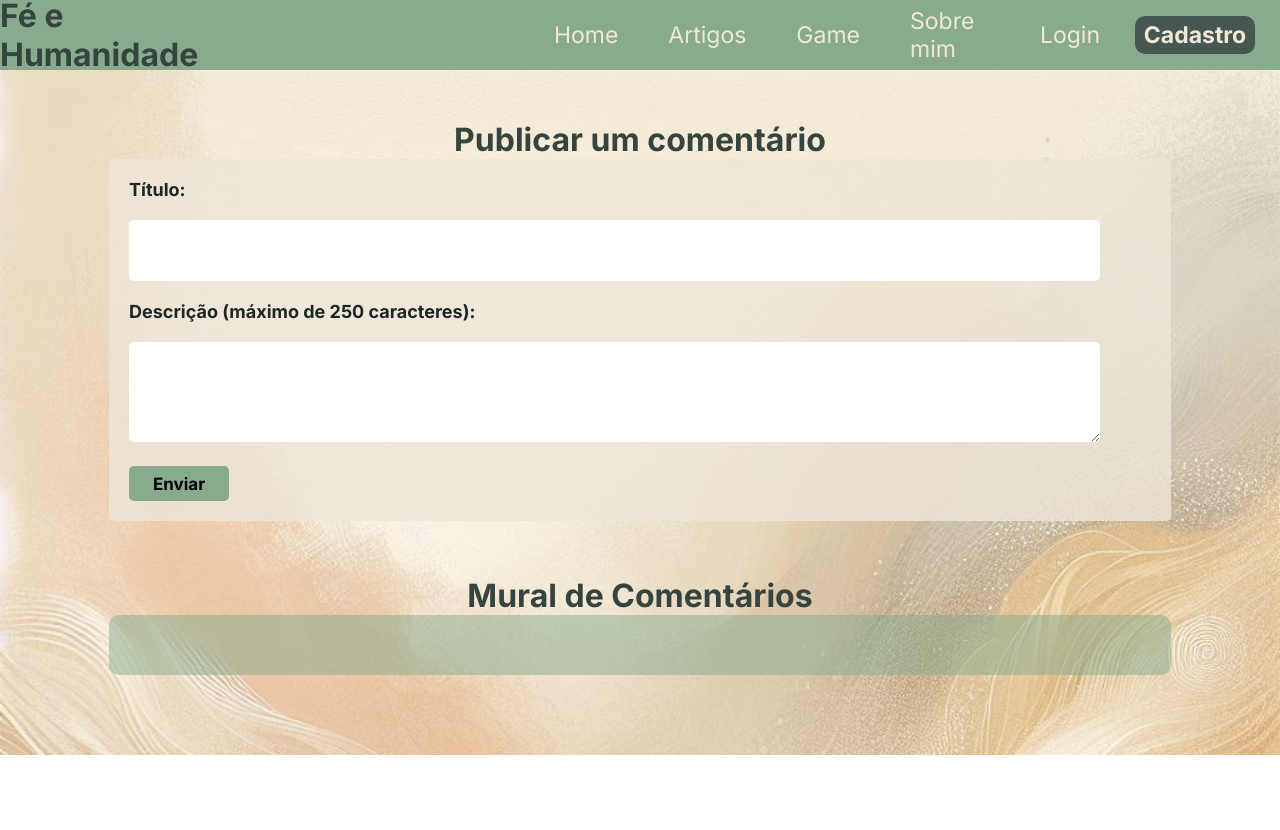
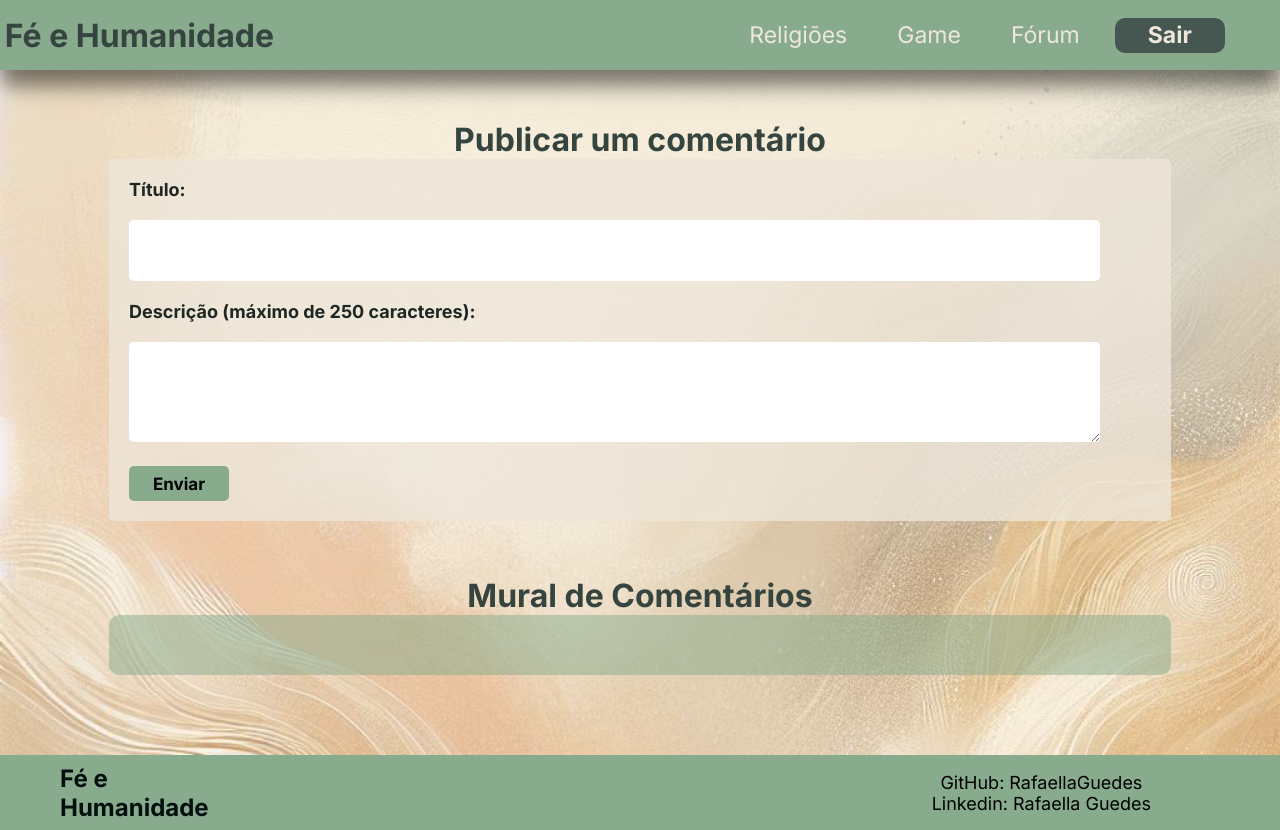
Before and after one commit to RafaellaGuedes/fe_e_humanidade, a website: page public/forum.html in a window 1280 px wide. Before the commit the page ends 800 px from the top, so only its background shows below. Drawn offline with Linux system fonts and the light colour scheme; no server answers; a web font is replaced by a local one.

Commit message:
Alterações de estilização no projeto

```diff
--- a/public/css/style_article.css
+++ b/public/css/style_article.css
@@ -99,6 +99,7 @@ a:hover {
     margin: 0;
     height: 75px;
     width: 100%;
+    position: relative;
     bottom: 0;
     display: flex;
     flex-direction: row;
@@ -106,14 +107,17 @@ a:hover {
 }
 
 .footer .logo {
-    color: #36443f;
+    color: #000E0D;
     justify-content: start;
     margin-left: 60px;
+    margin-right: 150px;
 }
 
 .contacts {
     width: 500px;
+    display: flex;
+    flex-direction: column;
     text-align: center;
-    margin-left: 500px;
-    font-size: 20px;
+    margin-left: 400px;
+    font-size: 18px;
 }
--- a/public/css/style_forum.css
+++ b/public/css/style_forum.css
@@ -16,19 +16,21 @@
     flex-direction: row;
     align-items: center;
     justify-content: end;
+    position: fixed;
     box-shadow: 0rem 1rem 20px 0 rgba(0, 0, 0, 0.5);
 }
 
 .header .logo {
     color: #36443f;
     justify-content: start;
+    margin-right: 180px;
 }
 
 .navbar {
-    margin-left: 270px;
+    margin-left: 250px;
     display: flex;
     flex-direction: row;
-    width: 58%;
+    width: 45%;
     justify-content: center;
     align-items: center;
 }
@@ -48,10 +50,10 @@ a:hover {
     transform: scale(1.1);
 }
 
-#a_cadastro {
+#main {
     background-color: #455750;
-    width: 120px;
-    height: 38px;
+    width: 110px;
+    height: 35px;
     margin-right: 25px;
     color: #EEE7DA;
     font-weight: bold;
@@ -60,7 +62,7 @@ a:hover {
     justify-content: center;
 }
 
-#a_cadastro:hover {
+#main:hover {
     color: #8ad3dd;
 }
 
@@ -77,6 +79,10 @@ a:hover {
 
 h1 {
     color: #36443f;
+}
+
+.publish {
+    margin-top: 70px;
 }
 
 .mural {
@@ -201,3 +207,32 @@ button:hover {
 .div-buttons>* {
     margin-left: 30px;
 }
+
+.footer {
+    background-color: #88AB8E;
+    padding: 0;
+    margin: 0;
+    height: 75px;
+    width: 100%;
+    position: relative;
+    bottom: 0;
+    display: flex;
+    flex-direction: row;
+    align-items: center;
+}
+
+.footer .logo {
+    color: #000E0D;
+    justify-content: start;
+    margin-left: 60px;
+    margin-right: 150px;
+}
+
+.contacts {
+    width: 500px;
+    display: flex;
+    flex-direction: column;
+    text-align: center;
+    margin-left: 400px;
+    font-size: 18px;
+}
--- a/public/css/style_login.css
+++ b/public/css/style_login.css
@@ -135,6 +135,10 @@
         text-decoration: none;
     }
 
+    button:hover {
+        transform: scale(1.1);
+    }
+
     .button_cadastro {
         margin-top: 30px;
         justify-content: space-between;
--- a/public/forum.html
+++ b/public/forum.html
@@ -5,11 +5,12 @@
     <meta charset="UTF-8">
     <meta name="viewport" content="width=device-width, initial-scale=1.0">
     <link rel="stylesheet" href="./css/style_forum.css">
-    <script src="./js/forum.js"></script>
     <link rel="preconnect" href="https://fonts.googleapis.com">
     <link rel="preconnect" href="https://fonts.gstatic.com" crossorigin>
     <link href="https://fonts.googleapis.com/css2?family=DM+Serif+Text:ital@0;1&family=Inter:wght@100..900&display=swap"
-        rel="stylesheet">
+    rel="stylesheet">
+    <script src="./js/forum.js"></script>
+    <script src="./js/main.js"></script>
     <title>Fé e Humanidade</title>
 </head>
 
@@ -20,18 +21,16 @@
             <h1>Fé e Humanidade</h1>
         </div>
         <div class="navbar">
-            <a href="index.html" onclick="logout()">Home</a>
-            <a href="index.html#article">Artigos</a>
-            <a href="index.html#game">Game</a>
-            <a href="index.html#about_me">Sobre mim</a>
-            <a href="login.html">Login</a>
-            <a href="cadastro.html" id="a_cadastro">Cadastro</a>
+            <a href="religioes.html">Religiões</a>
+            <a href="game.html">Game</a>
+            <a href="forum.html">Fórum</a>
+            <a href="index.html" id="main" onclick="logout()">Sair</a>
         </div>
     </div>
 
     <div class="page">
 
-        <h1>Publicar um comentário</h1>
+        <h1 class="publish">Publicar um comentário</h1>
         <div class="comment">
             <form id="form_postagem" method="post" onsubmit="return publicar()">
                 <label>
@@ -60,6 +59,17 @@
 
     </div>
 
+    <div class="footer">
+        <div class="logo">
+            <h2>Fé e Humanidade</h2>
+        </div>
+
+        <div class="contacts">
+            <span>GitHub: RafaellaGuedes</span>
+            <span>Linkedin: Rafaella Guedes</span>
+        </div>
+    </div>
+
 </body>
 
 </html>
--- a/public/js/forum.js
+++ b/public/js/forum.js
@@ -123,7 +123,3 @@ function deletar(idComentario) {
         console.log(`#ERRO: ${resposta}`);
     });
 }
-
-function logout() {
-    sessionStorage.clear();
-}
--- a/public/js/main.js
+++ b/public/js/main.js
@@ -20,3 +20,7 @@
     function redirecionar() {
         window.location.href = "./login.html";
     }
+
+    function logout() {
+        sessionStorage.clear();
+    }
--- a/public/js/religion.js
+++ b/public/js/religion.js
@@ -18,7 +18,7 @@ function confirm() {
 
         if (resposta.ok) {
             console.log(resposta);
-            window.location = "./game.html"
+            window.location = "./forum.html"
         } else {
             console.log('Erro na resposta:', resposta.statusText);
         }
```
Also changed, not shown: public/article/article1.html (+4 -1 lines), public/article/article2.html (+4 -1 lines), public/article/article3.html (+4 -1 lines), public/css/style.css (+59 -0 lines), public/dashboard.html (+2 -1 lines), public/game.html (+2 -1 lines), public/index.html (+38 -7 lines), public/religioes.html (+2 -1 lines), public/assets/foto.jpeg.
